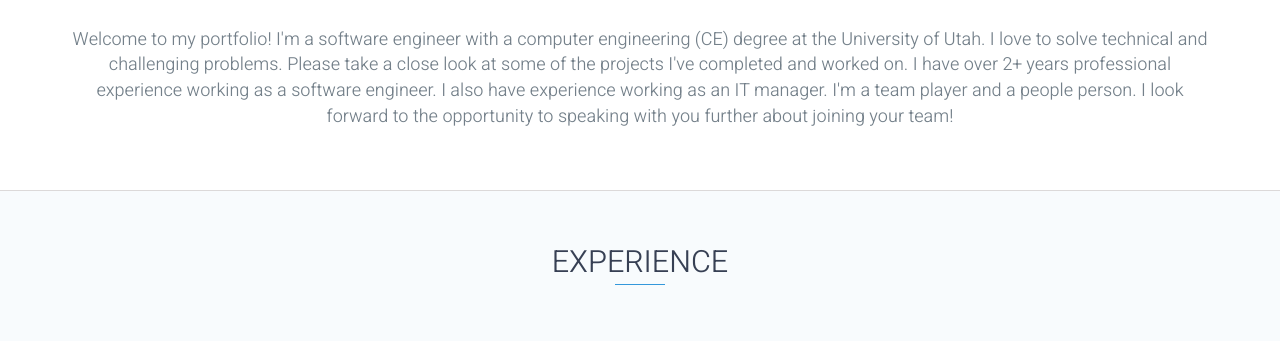
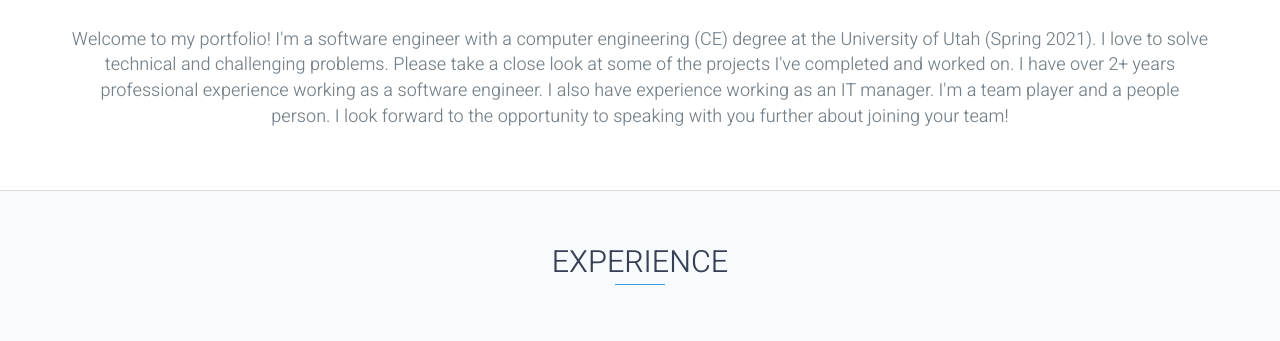
Before and after one commit to tb-44/rtrentbennett.github.io, a website: page index.html in a window 1280 px wide. Shown: the part 732-1073 px from the top of the page. Drawn offline with nearby package versions, Linux system fonts and the light colour scheme; a web font is replaced by a local one.

Commit message:
update to portfolio

```diff
--- a/index.html
+++ b/index.html
@@ -73,7 +73,7 @@
         <div class="container" max-width="900px">
             <p>
                 Welcome to my portfolio! I'm a software
-                engineer with a computer engineering (CE) degree at the University of Utah.
+                engineer with a computer engineering (CE) degree at the University of Utah (Spring 2021).
                 I love to solve technical and challenging problems. Please take a close look at some of
                 the projects I've completed and worked on. I have over 2+ years
                 professional experience working as a software engineer. I also have experience working as an
```
